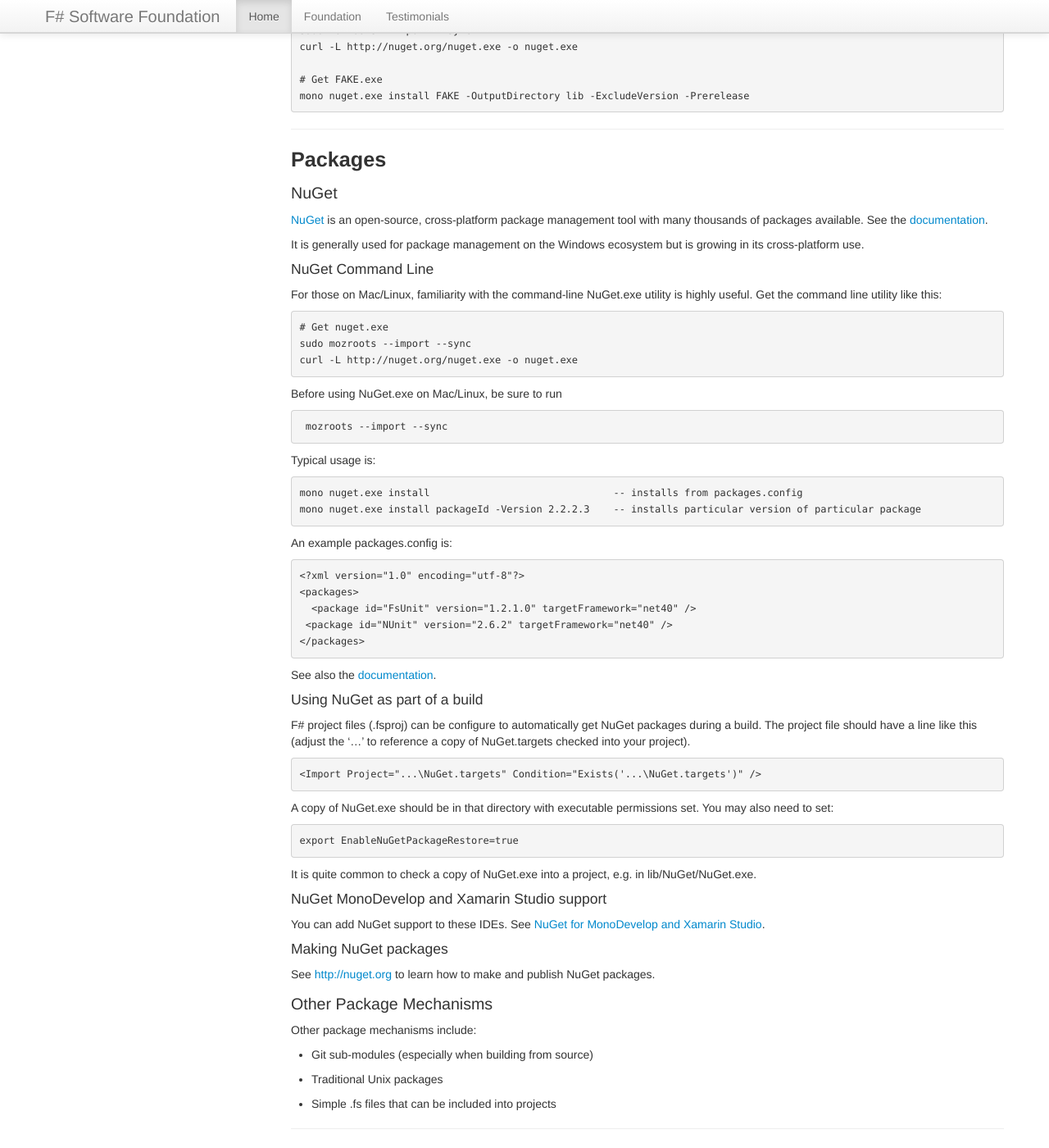
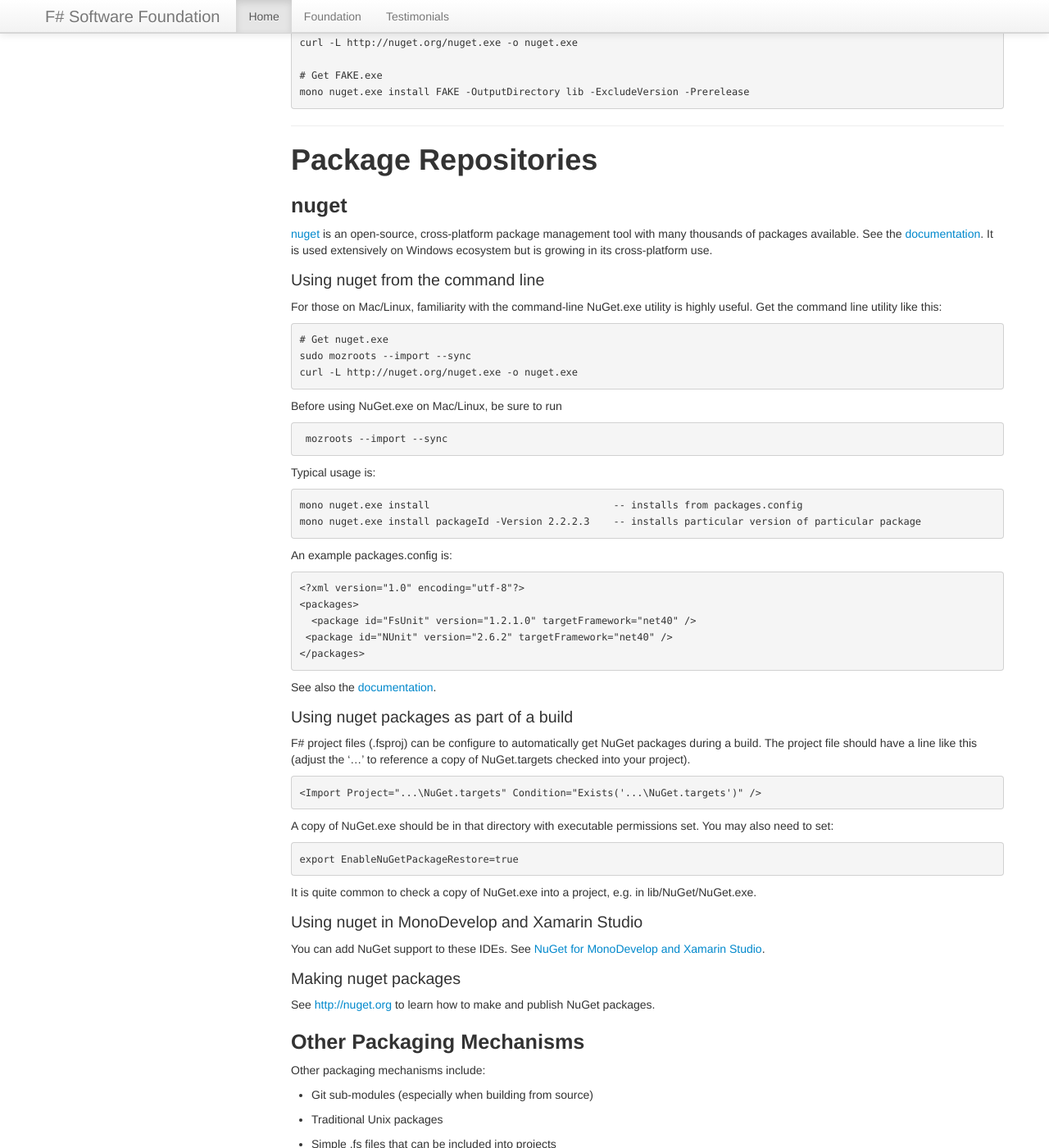
Before and after one commit to fsharp/fsharp.org, a Jekyll site: the page built from guides/mac-linux-cross-platform/index.md, in a window 1280 px wide and 1400 px high, scrolled down 3253 px. Shown: the whole window at 82% size. Built offline with Jekyll 4.4.1, drawn with Linux system fonts in a browser that asks for light colours; nearby versions of some CDN libraries; some web fonts are replaced; comment, search, counter and statistics services are not loaded; some of the changed text lies outside the part shown.

Commit message:
Update index.md

```diff
--- a/guides/mac-linux-cross-platform/index.md
+++ b/guides/mac-linux-cross-platform/index.md
@@ -74,15 +72,15 @@
 
 ------
 
-##	Documentation
+#	Documentation
 
 For most F# documentation, see the [documentation pages](/about/index.html#documentation).
 
 ------
 
-##	Projects and Build Automation
+#	Projects and Build Automation
 
-###  .fsproj and .sln files
+##  .fsproj and .sln files
 
 You can use xbuild to build projects and solutions from Visual Studio without change.
 Xamarin Studio and MonoDevelop can also create and manage .fsproj and .sln files.
@@ -112,11 +110,11 @@
 To create a .fsproj file from scratch yourself, either install Xamarin Studio or MonoDevelop,
 or find an existing one, copy it and edit it by hand.
 
-### Makefiles
+## Makefiles
 
 The F# command-line compiler (fsharpc) can be used with Makefiles in the usual way.
 
-### FAKE
+## FAKE
 
 [FAKE](http://fsharp.github.io/FAKE/) is a build-and-publish automation utility sometimes used by F# programmers (partly because
 builds are automated using F# itself, and partly because it is a great tool).
@@ -132,16 +130,15 @@
 
 ---------
 
-## Packages
+# Package Repositories
 
-### NuGet
+## nuget
 
-[NuGet](http://nuget.org/) is an open-source, cross-platform package management tool with many thousands
+[nuget](http://nuget.org/) is an open-source, cross-platform package management tool with many thousands
 of packages available. See the [documentation](http://docs.nuget.org/).
+It is used extensively on Windows ecosystem but is growing in its cross-platform use.
 
-It is generally used for package management on the Windows ecosystem but is growing in its cross-platform use.
-
-#### NuGet Command Line
+### Using nuget from the command line
 
 For those on Mac/Linux, familiarity with the command-line NuGet.exe utility is highly useful.
 Get the command line utility like this:
@@ -184,17 +180,17 @@
 It is quite common to check a copy of NuGet.exe into a project, e.g. in lib/NuGet/NuGet.exe.
 
 
-#### NuGet MonoDevelop and Xamarin Studio support
+### Using nuget in MonoDevelop and Xamarin Studio
 
 You can add NuGet support to these IDEs. See [NuGet for MonoDevelop and Xamarin Studio](https://github.com/mrward/monodevelop-nuget-addin#nuget-addin-for-monodevelop-and-xamarin-studio).
 
-#### Making NuGet packages
+### Making nuget packages
 
 See [http://nuget.org](http://nuget.org) to learn how to make and publish NuGet packages.
 
-### Other Package Mechanisms
+## Other Packaging Mechanisms
 
-Other package mechanisms include:
+Other packaging mechanisms include:
 * Git sub-modules (especially when building from source)
 * Traditional Unix packages
 * Simple .fs files that can be included into projects
@@ -248,10 +244,10 @@
 
 ------
 
-## Portable and Cross-Platform Development
+# Portable and Cross-Platform Development
 
 
-### Portable Libraries
+## Portable Libraries
 
 Portable .NET libraries have access to less core functionality, called a "portable profile", but can be used across multiple
 platforms and multiple profiles of .NET. For example, a portable library may be usable on Mac, Linux, Android,
@@ -271,11 +267,11 @@
 
 ------
 
-## Unit Testing
+# Unit Testing
 
 A table of .NET unit testing frameworks can be found [here](http://en.wikipedia.org/wiki/List_of_unit_testing_frameworks#.NET_programming_languages).
 
-### NUnit
+## NUnit
 
 [NUnit](http://nunit.org/) is an open-source, cross-platform unit-testing
 framework for F# and other  .NET languages. It is written
@@ -290,12 +286,12 @@
  * [F# as a Unit Testing Language](http://trelford.com/blog/post/fstestlang.aspx)
 
 
-### FsUnit
+## FsUnit
 
 [FsUnit](http://fsunit.codeplex.com/) is often used by F# programmers as an DSL to access popular unit testing frameworks.
 An [FsUnit NuGet package](http://nuget.org/packages/FsUnit) is available.
 
-### FsCheck
+## FsCheck
 
 [FsCheck](https://github.com/fsharp/FsCheck) is a tool for testing .NET programs automatically.
 The programmer provides a specification of the program,
@@ -304,7 +300,7 @@
 
 ------
 
-## Miscellaneous Notes on Open Source and Cross Platform Development
+# Miscellaneous Notes on Open Source and Cross Platform Development
 
 ### Using the TeamCity build service
 
```
Also changed, not shown: other parts of guides/mac-linux-cross-platform/index.md (+2 -5 lines).
